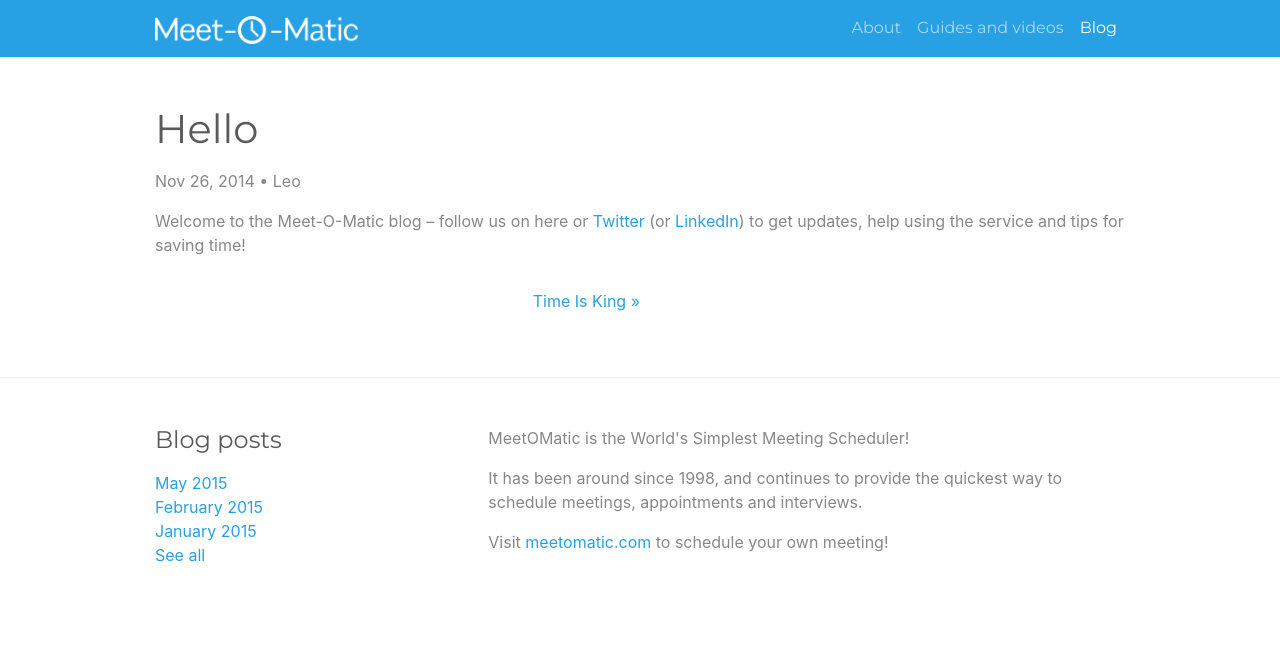
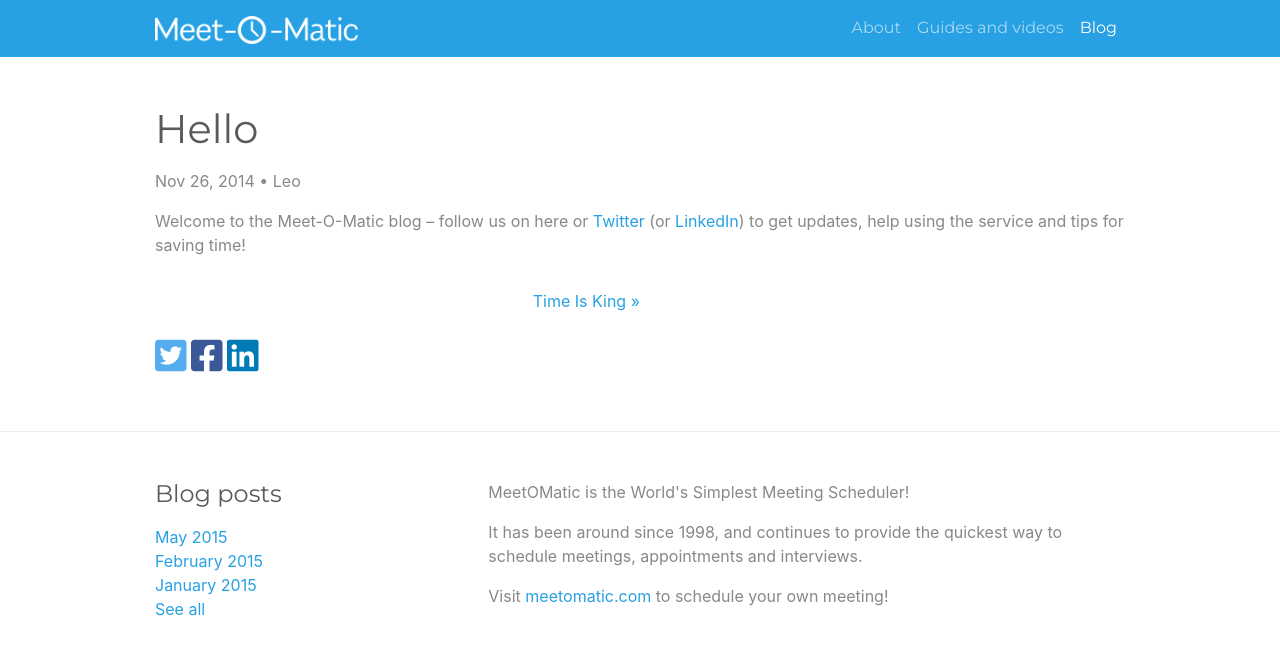
Before and after one commit to meetomatic/meetomatic.github.io, a Jekyll site: the page built from _posts/2014-11-26-hello-world.md, in a window 1280 px wide. Shown: the top 655 px of the page. Built offline with Jekyll 4.4.1, drawn with Linux system fonts in a browser that asks for light colours; nearby versions of some CDN libraries.

Commit message:
Added share buttons

```diff
--- a/_includes/head.html
+++ b/_includes/head.html
@@ -5,6 +5,7 @@
   <link rel="icon" type="image/x-icon" href="/static/favicon.ico"/>
   {%- seo -%}
   <link rel="stylesheet" href="{{ "/assets/main.css" | relative_url }}">
+  <link rel="stylesheet" href="https://cdnjs.cloudflare.com/ajax/libs/font-awesome/5.11.2/css/brands.css">
   {%- feed_meta -%}
   <script src="{{ "/assets/javascript/bootstrap/jquery.min.js" | relative_url }}"></script>
   <script src="{{ "/assets/javascript/bootstrap/bootstrap.bundle.min.js" | relative_url }}"></script>
--- a/_layouts/post.html
+++ b/_layouts/post.html
@@ -30,3 +30,19 @@ layout: default
     <a class="next" href="{{page.next.url}}">{{page.next.title}} &raquo;</a>
   {% endif %}
 </div>
+
+<a  href="https://twitter.com/intent/tweet?text={{ page.title | url_encode }}&url={{ site.url | url_encode }}{{ site.baseurl | url_encode }}{{ page.url | url_encode }}"
+    onclick="window.open(this.href, 'pop-up', 'left=20,top=20,width=500,height=500,toolbar=1,resizable=0'); return false;"
+    title="Share on Twitter" class="share-link">
+    <span class="fab icon icon-twitter"></span>
+</a>
+<a  href="https://www.facebook.com/sharer/sharer.php?u={{ site.url | url_encode }}{{ site.baseurl | url_encode }}{{ page.url | url_encode }}"
+    onclick="window.open(this.href, 'pop-up', 'left=20,top=20,width=500,height=500,toolbar=1,resizable=0'); return false;"
+    title="Share on Facebook" class="share-link">
+    <span class="fab icon icon-facebook"></span>
+</a>
+<a  href="https://www.linkedin.com/shareArticle?mini=true&url={{ site.url | url_encode }}{{ site.baseurl | url_encode }}{{ page.url | url_encode }}&title={{ page.title | url_encode }}&summary={{ page.description | url_encode }}&source={{ site.title | url_encode }}"
+    onclick="window.open(this.href, 'pop-up', 'left=20,top=20,width=500,height=500,toolbar=1,resizable=0'); return false;"
+    title="Share on LinkedIn" class="share-link">
+    <span class="fab icon icon-linkedin"></span>
+</a>
--- a/_sass/_site-styling.scss
+++ b/_sass/_site-styling.scss
@@ -24,3 +24,39 @@
 .brand-image {
   height: 28px;
 }
+
+a.share-link:hover {
+  text-decoration: none;
+}
+
+.icon {
+  font-size: 36px;
+}
+
+.icon-twitter {
+  color: #55acee;
+  &:hover {
+    color: scale-color(#55acee, $lightness: -30%);
+  }
+  &::before {
+    content: '\f081';
+  }
+}
+.icon-facebook {
+  color: #3b5998;
+  &:hover {
+    color: scale-color(#3b5998, $lightness: -30%);
+  }
+  &::before {
+    content: '\f082';
+  }
+}
+.icon-linkedin {
+  color: #007bb5;
+  &:hover {
+    color: scale-color(#007bb5, $lightness: -30%);
+  }
+  &::before {
+    content: '\f08c';
+  }
+}
```
